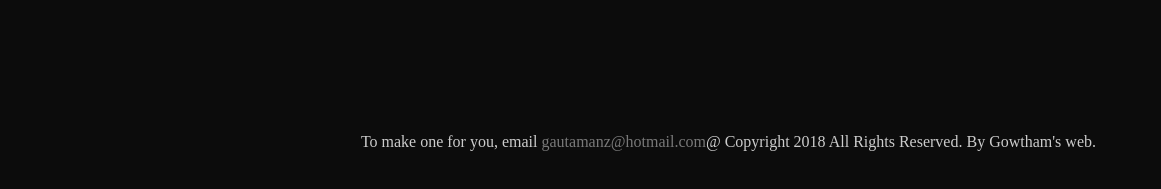
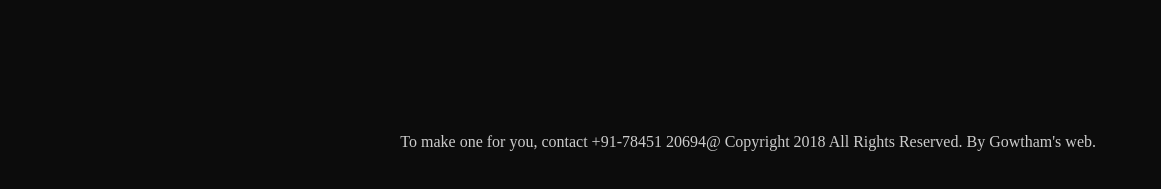
Before and after one commit to GowthamanDMZ/protheme1, a plain HTML site: page index.html in a window 1280 px wide. Shown: the part 5493-5682 px from the top of the page, 119-1280 px from the left. Drawn offline with Linux system fonts and the light colour scheme; a web font is replaced by a local one.

Commit message:
Update index.html

```diff
--- a/index.html
+++ b/index.html
@@ -466,7 +466,7 @@ Template Name: Wedding
 		<div class="wd_footer_section">
 			<img src="images/header/flogo.png" alt="Logo" class="img-responsive">
 			<p>@ Copyright 2018 All Rights Reserved. By Gowtham's web.</p>
-			<p>To make one for you, email <a href="#">gautamanz@hotmail.com<a></p>
+			<p>To make one for you, contact +91-78451 20694</p>
 		</div>
 	</div>
 </div>
```
